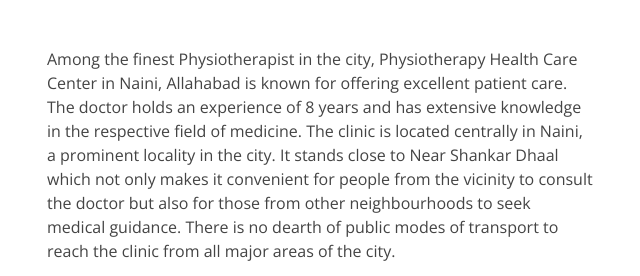
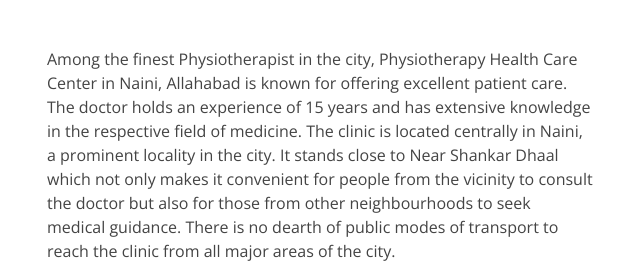
Before and after one commit to AbhinavUpadhyay7/PhysioNaini, a plain HTML site: page index.html in a window 1280 px wide. Shown: the part 761-1037 px from the top of the page, 35-675 px from the left. Drawn offline with nearby package versions, Linux system fonts and the light colour scheme.

Commit message:
Update index.html

```diff
--- a/index.html
+++ b/index.html
@@ -89,7 +89,7 @@
         <div class="row content">
           <div class="col-lg-6">
             <p>
-              Among the finest Physiotherapist in the city, Physiotherapy Health Care Center in Naini, Allahabad is known for offering excellent patient care. The doctor holds an experience of 8 years and has extensive knowledge in the respective field of medicine. The clinic is located centrally in Naini, a prominent locality in the city. It stands close to Near Shankar Dhaal which not only makes it convenient for people from the vicinity to consult the doctor but also for those from other neighbourhoods to seek medical guidance. There is no dearth of public modes of transport to reach the clinic from all major areas of the city.
+              Among the finest Physiotherapist in the city, Physiotherapy Health Care Center in Naini, Allahabad is known for offering excellent patient care. The doctor holds an experience of 15 years and has extensive knowledge in the respective field of medicine. The clinic is located centrally in Naini, a prominent locality in the city. It stands close to Near Shankar Dhaal which not only makes it convenient for people from the vicinity to consult the doctor but also for those from other neighbourhoods to seek medical guidance. There is no dearth of public modes of transport to reach the clinic from all major areas of the city.
             </p>
             <ul>
               <li><i class="ri-check-double-line"></i>The doctor's consultation fee is Rs. 200.</li>
```
